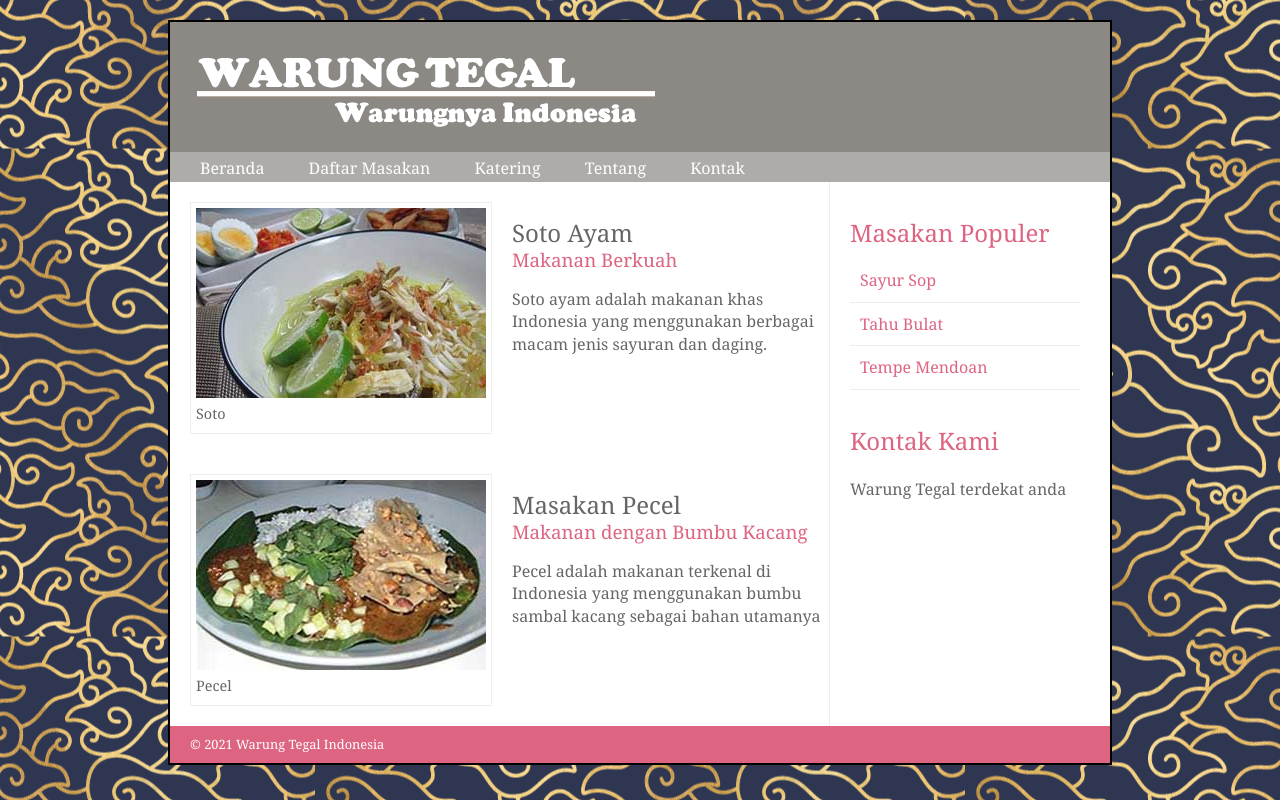
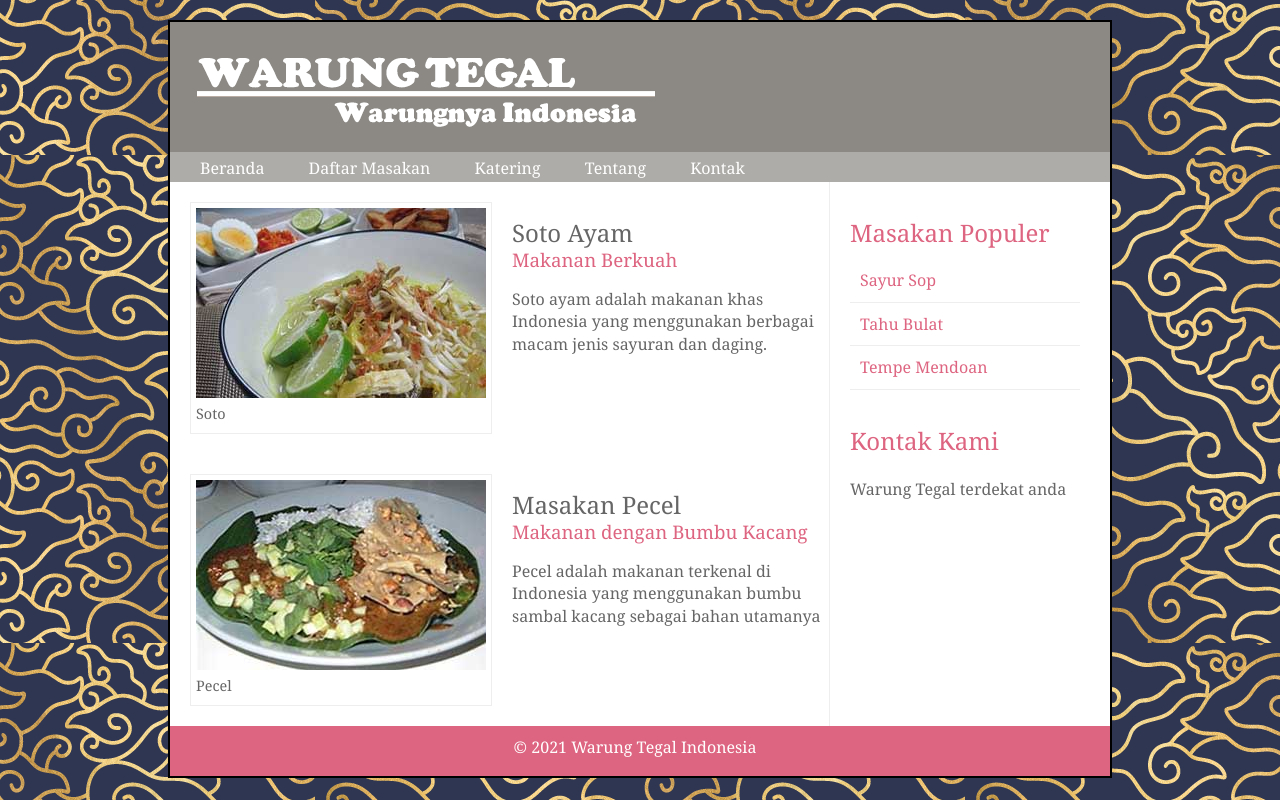
Before and after one commit to adjiemahesa/pweb-warung-tegal, a plain HTML site: page index.html in a window 1280 px wide. Drawn offline with Linux system fonts and the light colour scheme.

Commit message:
styling footer update

```diff
--- a/index.html
+++ b/index.html
@@ -146,8 +146,9 @@
 
         footer {
             background-color: #de6581;
-            font-size: 80%;
-            padding: 7px 0px 0px 20px;
+            font-size: 100%;
+            text-align: center;
+            padding: 10px 10px 10px 0px;
         }
     </style>
     <title>Warung Tegal</title>
```
